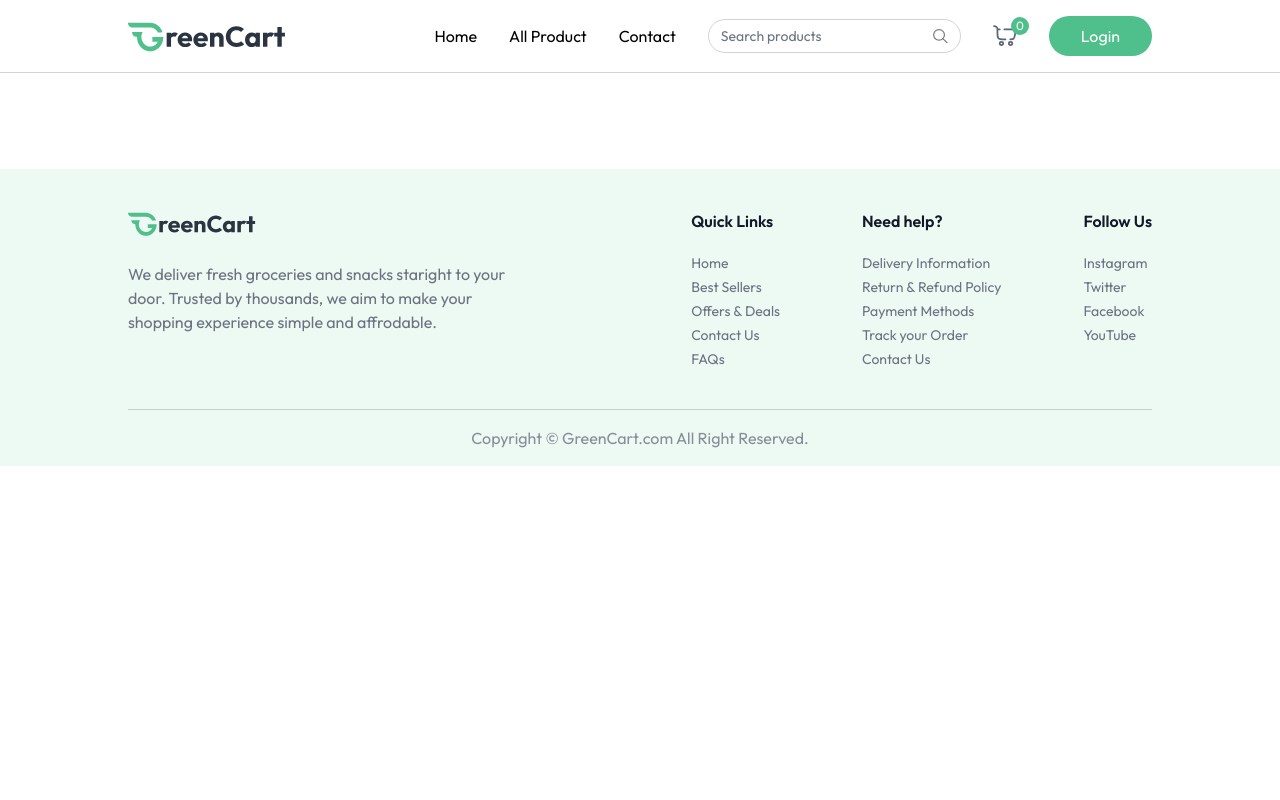
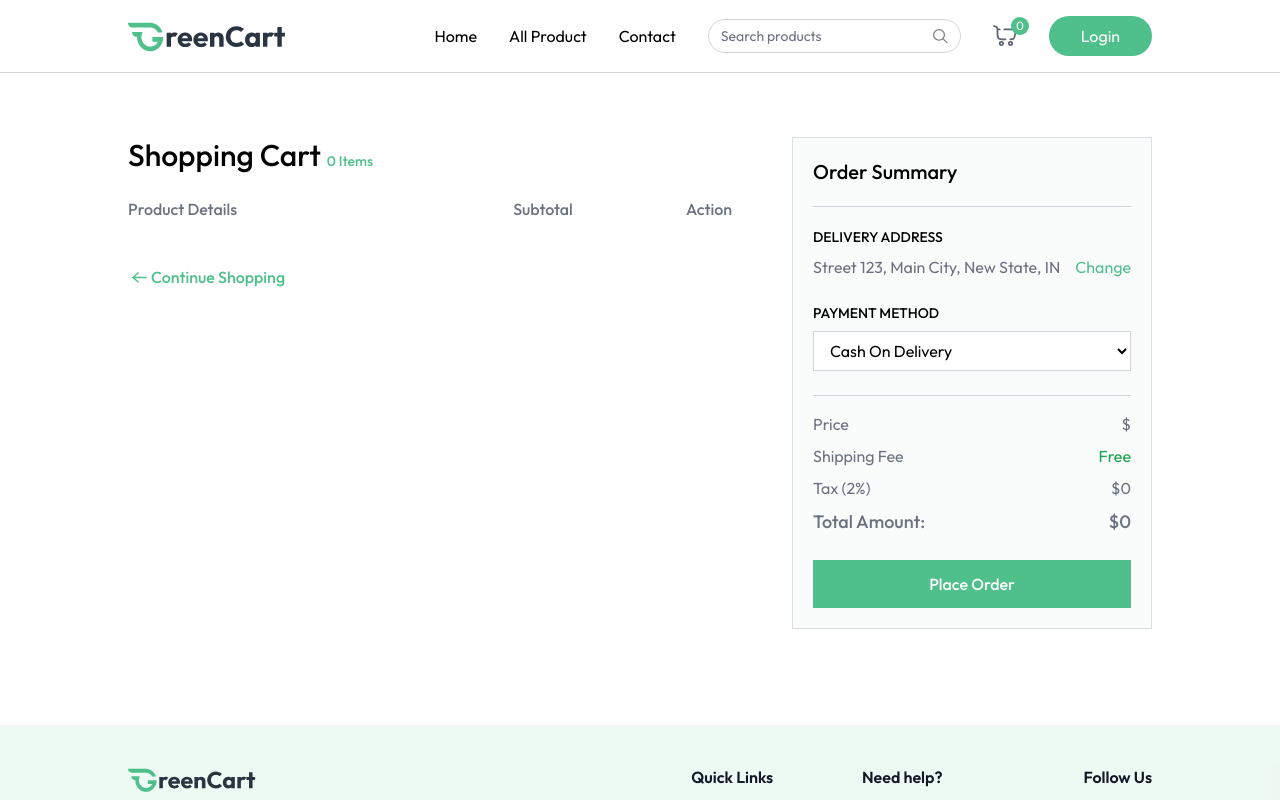
Before and after one commit to Navneeth-7989/greencart-mern, a React (Vite) app in the folder client/: page /Cart in a window 1280 px wide. Shown: the top 800 px of the page. Built offline with nearby package versions, Linux system fonts and the light colour scheme.

Commit message:
feat: complete cart page with all functionalities

```diff
--- a/client/src/App.jsx
+++ b/client/src/App.jsx
@@ -9,6 +9,7 @@ import Login from './components/Login'
 import AllProducts from './pages/AllProducts'
 import ProductCategory from './pages/ProductCategory'
 import ProductDetails from './pages/ProductDetails'
+import Cart from './pages/Cart'
 
 
 const App = () => {
@@ -28,6 +29,7 @@ const App = () => {
           <Route path='/products' element={<AllProducts/>} />
           <Route path='/products/:category' element={<ProductCategory/>} />
           <Route path='/products/:category/:id' element={<ProductDetails/>} />
+          <Route path='/Cart' element={<Cart/>} />
         </Routes>
       </div>
      {!isSellerPath && <Footer/>}
--- /dev/null
+++ b/client/src/pages/Cart.jsx
@@ -0,0 +1,140 @@
+import { useEffect, useState } from "react";
+import { useAppContext } from "../context/AppContext";
+import { assets, dummyAddress } from "../assets/assets";
+
+
+const Cart = () => {
+    const {products, currency, cartItems, removeFromCart, getCartCount, updateCartItem, navigate, getCartAmount} = useAppContext()
+    const [cartArray, setCartArray] = useState([])
+    const [addresses, setAddresses] = useState(dummyAddress)
+    const [showAddress, setShowAddress] = useState(false)
+    const [selectedAddress, setSelectedAddress] = useState(dummyAddress[0])
+    const [paymentOption, setPaymentOption] = useState("COD")
+
+    const getCart = ()=>{
+        let tempArray = []
+        for(const key in cartItems){
+            const product = products.find((item)=> item._id === key)
+            product.quantity = cartItems[key]
+          tempArray.push(product)
+        }
+        setCartArray(tempArray)
+    }
+
+const placeOrder = async ()=>{
+
+}
+
+useEffect(()=>{
+    if(products.length > 0 && cartItems){
+ getCart()
+    }
+},[products, cartItems])
+
+    return products.length > 0 && cartItems ?   (
+        <div className="flex flex-col md:flex-row mt-16">
+            <div className='flex-1 max-w-4xl'>
+                <h1 className="text-3xl font-medium mb-6">
+                    Shopping Cart <span className="text-sm text-primary">{getCartCount()} Items</span>
+                </h1>
+
+                <div className="grid grid-cols-[2fr_1fr_1fr] text-gray-500 text-base font-medium pb-3">
+                    <p className="text-left">Product Details</p>
+                    <p className="text-center">Subtotal</p>
+                    <p className="text-center">Action</p>
+                </div>
+
+                {cartArray.map((product, index) => (
+                    <div key={index} className="grid grid-cols-[2fr_1fr_1fr] text-gray-500 items-center text-sm md:text-base font-medium pt-3">
+                        <div className="flex items-center md:gap-6 gap-3">
+                            <div onClick={()=>{
+                                navigate(`/Products/${product.category.toLowerCase()}/${product._id}`); scrollTo(0,0)
+                            }} className="cursor-pointer w-24 h-24 flex items-center justify-center border border-gray-300 rounded overflow-hidden">
+                                <img className="max-w-full h-full object-cover" src={product.image[0]} alt={product.name} />
+                            </div>
+                            <div>
+                                <p className="hidden md:block font-semibold">{product.name}</p>
+                                <div className="font-normal text-gray-500/70">
+                                    <p>Weight: <span>{product.weight || "N/A"}</span></p>
+                                    <div className='flex items-center'>
+                                        <p>Qty:</p>
+                                        <select onChange={e => updateCartItem(product._id, Number(e.target.value))} value={cartItems[product._id]} className='outline-none'>
+                                            {Array(cartItems[product._id] > 9 ? cartItems[product._id] : 9).fill('').map((_, index) => (
+                                                <option key={index} value={index + 1}>{index + 1}</option>
+                                            ))}
+                                        </select>
+                                    </div>
+                                </div>
+                            </div>
+                        </div>
+                        <p className="text-center">{currency}{product.offerPrice * product.quantity}</p>
+                        <button onClick={()=> removeFromCart(product._id)} className="cursor-pointer mx-auto">
+                            <img src={assets.remove_icon} alt="remove" className="inline-block w-6 h-6" />
+                        </button>
+                    </div>)
+                )}
+
+                <button onClick={()=> {navigate("/products"); scrollTo(0,0)}} className="group cursor-pointer flex items-center mt-8 gap-2 text-primary font-medium">
+                   <img className="group-hover: translate-x-1 transition" src={assets.arrow_right_icon_colored} alt="arrow" />
+                    Continue Shopping
+                </button>
+
+            </div>
+
+            <div className="max-w-[360px] w-full bg-gray-100/40 p-5 max-md:mt-16 border border-gray-300/70">
+                <h2 className="text-xl md:text-xl font-medium">Order Summary</h2>
+                <hr className="border-gray-300 my-5" />
+
+                <div className="mb-6">
+                    <p className="text-sm font-medium uppercase">Delivery Address</p>
+                    <div className="relative flex justify-between items-start mt-2">
+                        <p className="text-gray-500">{selectedAddress ? `${selectedAddress.street}, ${selectedAddress.city}, ${selectedAddress.state}, ${selectedAddress.country}` : "No address found"}</p>
+                        <button onClick={() => setShowAddress(!showAddress)} className="text-primary hover:underline cursor-pointer">
+                            Change
+                        </button>
+                        {showAddress && (
+                            <div className="absolute top-12 py-1 bg-white border border-gray-300 text-sm w-full">
+                               { addresses.map((address, index)=>(<p onClick={() => { setSelectedAddress(address); setShowAddress(false)}} className="text-gray-500 p-2 hover:bg-gray-100">
+                                    {address.street}, {address.city}, {address.country}
+                                </p>))  }
+                                <p onClick={() => navigate("/add-address")} className="text-primary text-center cursor-pointer p-2 hover:bg-primary/10">
+                                    Add address
+                                </p>
+                            </div>
+                        )}
+                    </div>
+
+                    <p className="text-sm font-medium uppercase mt-6">Payment Method</p>
+
+                    <select onChange={e => setPaymentOption(e.target.value) } className="w-full border border-gray-300 bg-white px-3 py-2 mt-2 outline-none">
+                        <option value="COD">Cash On Delivery</option>
+                        <option value="Online">Online Payment</option>
+                    </select>
+                </div>
+
+                <hr className="border-gray-300" />
+
+                <div className="text-gray-500 mt-4 space-y-2">
+                    <p className="flex justify-between">
+                        <span>Price</span><span>{currency}{getCartAmount}</span>
+                    </p>
+                    <p className="flex justify-between">
+                        <span>Shipping Fee</span><span className="text-green-600">Free</span>
+                    </p>
+                    <p className="flex justify-between">
+                        <span>Tax (2%)</span><span>{currency}{getCartAmount() * 2 / 100}</span>
+                    </p>
+                    <p className="flex justify-between text-lg font-medium mt-3">
+                        <span>Total Amount:</span><span>{currency}{getCartAmount() + getCartAmount() * 2 / 100}</span>
+                    </p>
+                </div>
+
+                <button onClick={placeOrder} className="w-full py-3 mt-6 cursor-pointer bg-primary text-white font-medium hover:bg-primary-dull transition">
+                    {paymentOption === "COD" ? "Place Order" : "Proceed to Checkout"}
+                </button>
+            </div>
+        </div>
+    ) : null
+}
+
+export default Cart;
```
